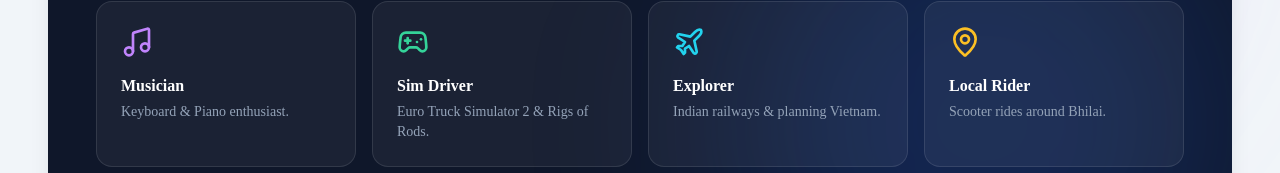
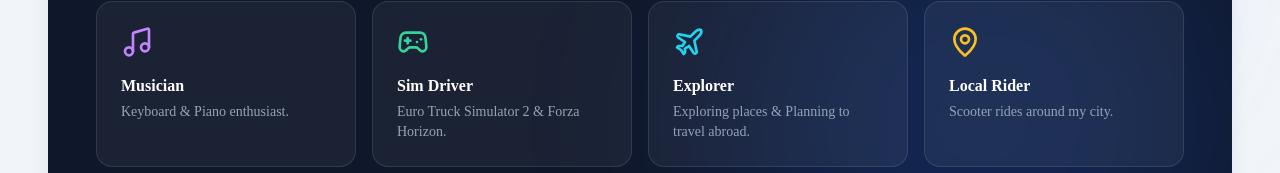
Before and after one commit to arpann-singh/arpan-portfolio, a Next.js app: page /about in a window 1280 px wide. Shown: the part 1217-1390 px from the top of the page. Built offline with nearby package versions, Linux system fonts and the light colour scheme.

Commit message:
changes in about page

```diff
--- a/src/app/about/page.tsx
+++ b/src/app/about/page.tsx
@@ -121,17 +121,17 @@ export default function About() {
                 <div className="bg-white/5 border border-white/10 rounded-2xl p-6 hover:bg-white/10 transition-colors">
                   <Gamepad2 className="w-8 h-8 text-emerald-400 mb-4" />
                   <h3 className="font-bold mb-1">Sim Driver</h3>
-                  <p className="text-sm text-slate-400">Euro Truck Simulator 2 & Rigs of Rods.</p>
+                  <p className="text-sm text-slate-400">Euro Truck Simulator 2 & Forza Horizon.</p>
                 </div>
                 <div className="bg-white/5 border border-white/10 rounded-2xl p-6 hover:bg-white/10 transition-colors">
                   <Plane className="w-8 h-8 text-cyan-400 mb-4" />
                   <h3 className="font-bold mb-1">Explorer</h3>
-                  <p className="text-sm text-slate-400">Indian railways & planning Vietnam.</p>
+                  <p className="text-sm text-slate-400">Exploring places & Planning to travel abroad.</p>
                 </div>
                 <div className="bg-white/5 border border-white/10 rounded-2xl p-6 hover:bg-white/10 transition-colors">
                   <MapPin className="w-8 h-8 text-amber-400 mb-4" />
                   <h3 className="font-bold mb-1">Local Rider</h3>
-                  <p className="text-sm text-slate-400">Scooter rides around Bhilai.</p>
+                  <p className="text-sm text-slate-400">Scooter rides around my city.</p>
                 </div>
               </div>
             </div>
```
